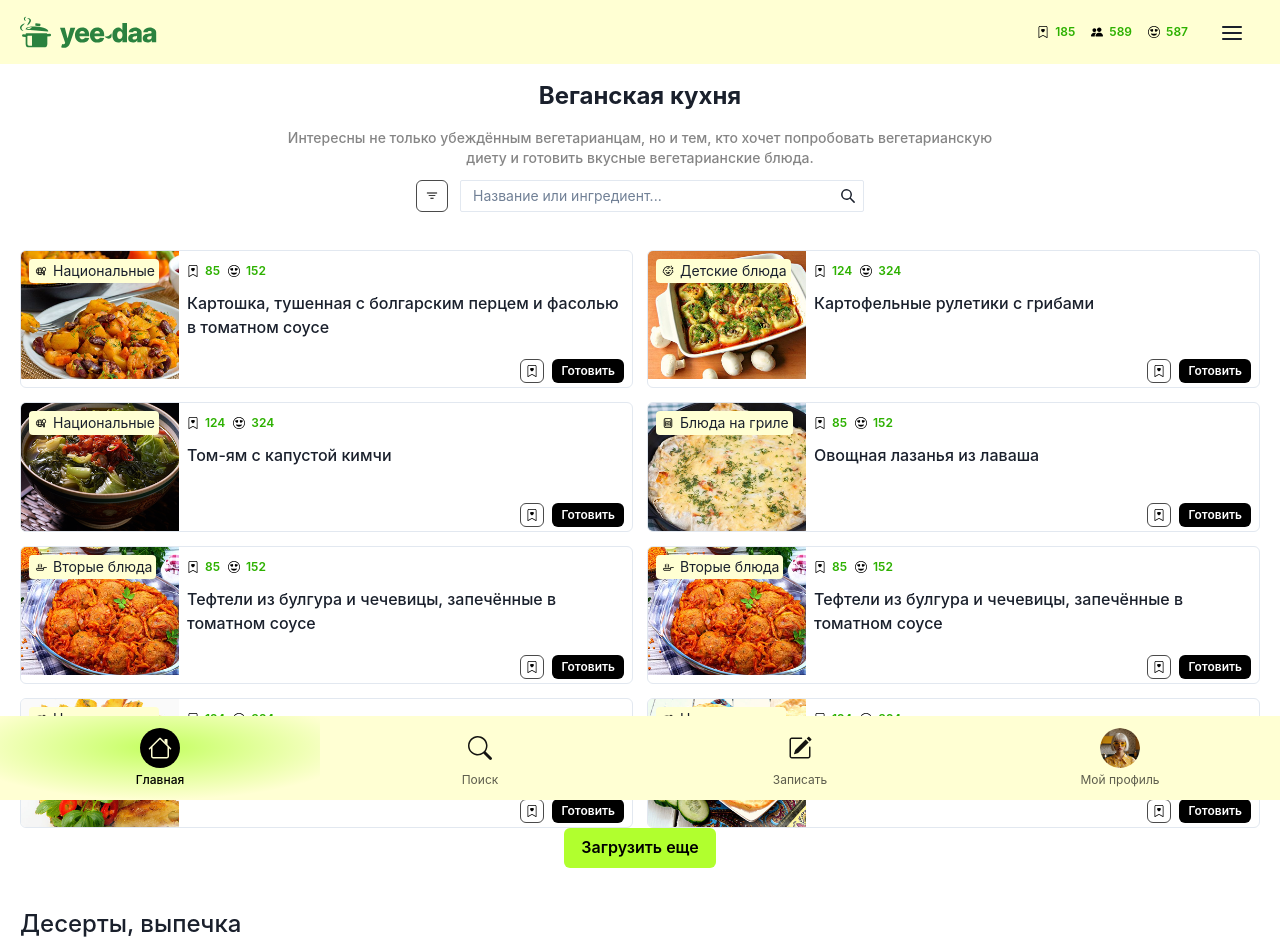
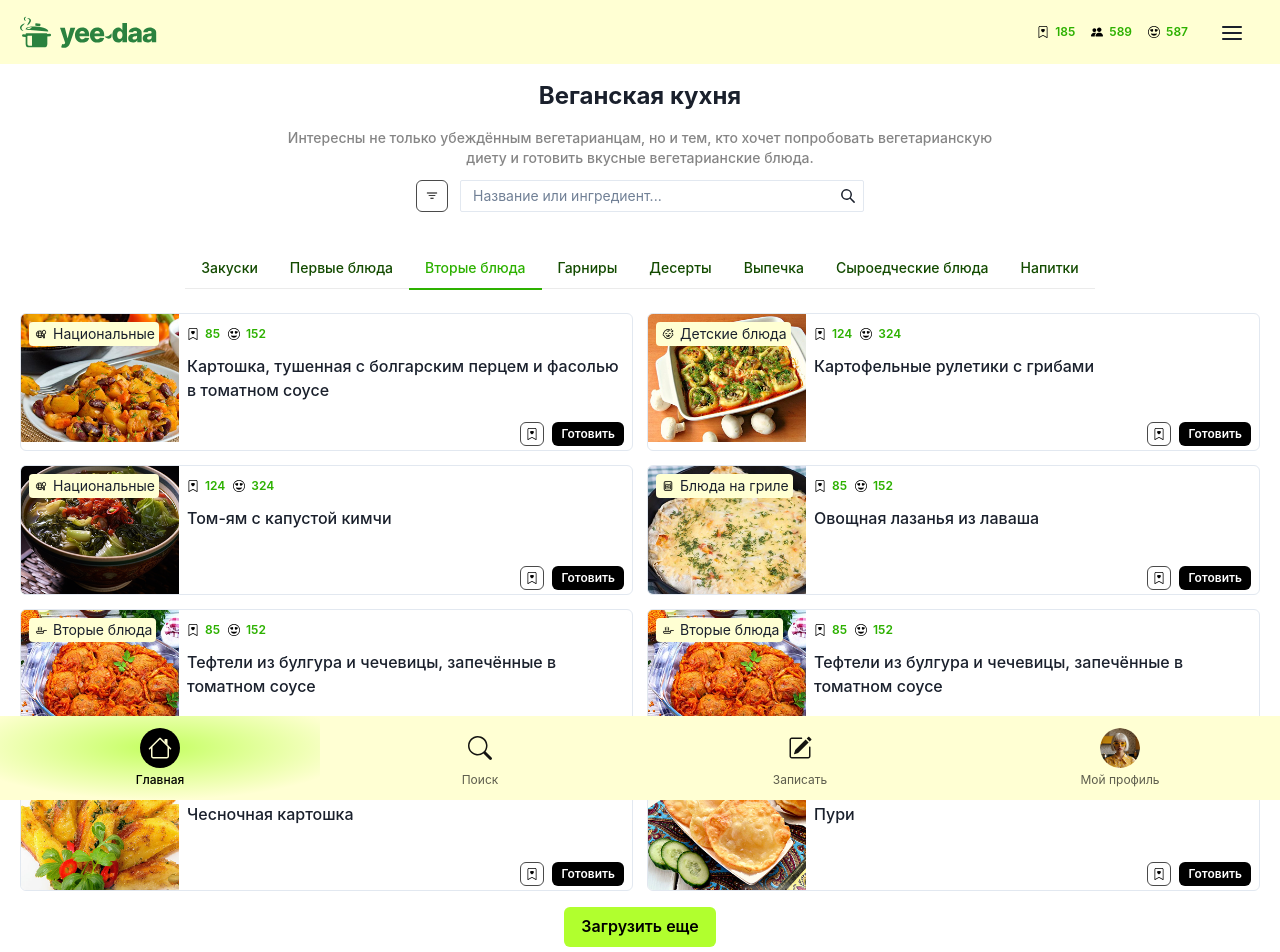
Before and after one commit to ClevertecFrontendLab/sergioivanov008, a React (Vite) app: page /deserty/028 in a window 1280 px wide. Shown: the top 952 px of the page. Built offline with nearby package versions, Linux system fonts and the light colour scheme.

Commit message:
feat(pagerecipessection): separate component recipestabs

```diff
--- a/src/components/page-recipes-section/PageRecipesSection.tsx
+++ b/src/components/page-recipes-section/PageRecipesSection.tsx
@@ -1,6 +1,6 @@
 import { Button, Flex } from '@chakra-ui/react';
 
-import { RecipesGrid } from '~/components';
+import { RecipesGrid, RecipesTabs } from '~/components';
 import { PageRecipesSectionPropsType, PageType } from '~/components/types';
 import { BTN_TEXT, TASTYEST_DATA_FULL, VEGAN_DATA_FULL } from '~/constants';
 
@@ -8,9 +8,10 @@ export function PageRecipesSection({ page }: PageRecipesSectionPropsType) {
     const curData = page === ('tastyest' as PageType) ? TASTYEST_DATA_FULL : VEGAN_DATA_FULL;
 
     return (
-        <Flex direction='column' mb='40px'>
+        <Flex direction='column' mb='40px' justify='center' align='center'>
+            <RecipesTabs page={page} />
             <RecipesGrid data={curData} />
-            <Flex w='100%' justify='center'>
+            <Flex w='100%' justify='center' mt='16px'>
                 <Button
                     colorScheme='myGreen'
                     variant='solid'
```
